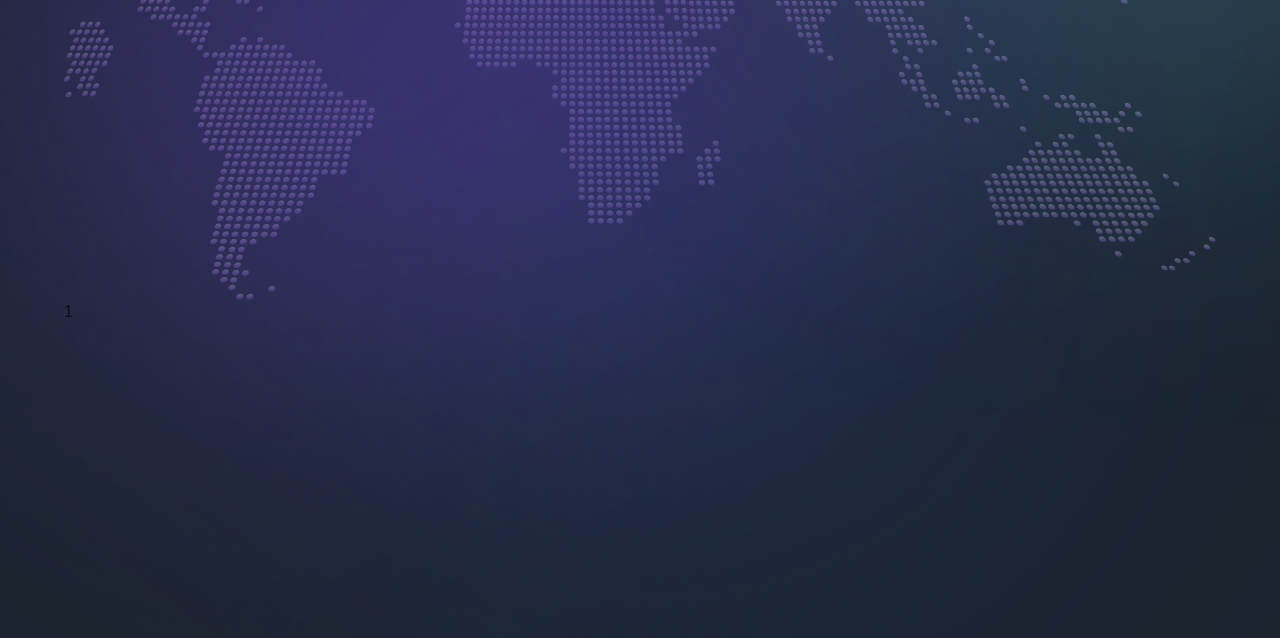
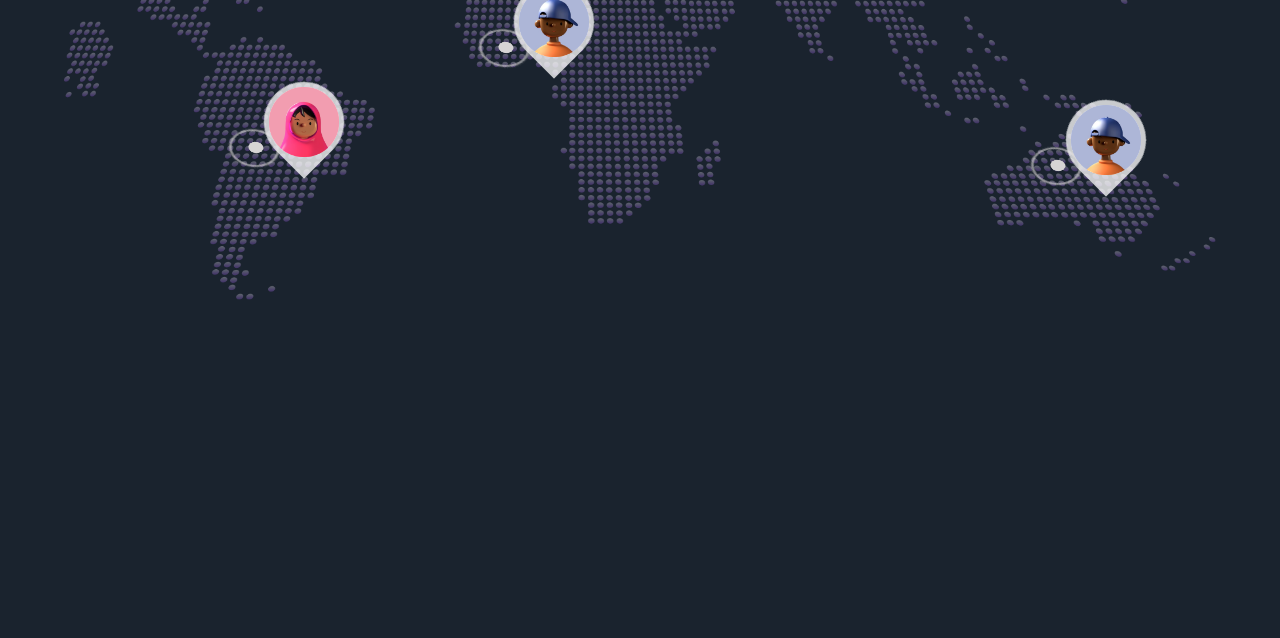
Before and after one commit to mininpark/modern-nextjs-animation-website, a Next.js app: page / in a window 1280 px wide. Shown: the part 4621-5259 px from the top of the page. Built offline with nearby package versions, Linux system fonts and the light colour scheme; a web font is replaced by a local one.

Commit message:
added hover with useState

```diff
--- a/app/page.js
+++ b/app/page.js
@@ -24,12 +24,8 @@ const Page = () => (
       <div className="gradient-04 z-0" />
       <WhatsNew />
     </div>
-    <div className="relative">
-      <World />
-      <Insights />
-      <div className="gradient-03 z-0" />
-      <div className="gradient-02 z-0" />
-    </div>
+    <World />
+    <Insights />
     <Feedback />
     <Footer />
   </div>
--- /dev/null
+++ b/components/atom/MapIcon.css
@@ -0,0 +1,56 @@
+/* .pulse {
+  border: 1px solid red;
+} */
+.img-icon {
+  border-radius: 50% 50% 50% 0;
+  width: 80px;
+  height: 80px;
+  background: rgba(255, 255, 255, 0.25);
+  border: 5px solid rgba(255, 255, 255, 0);
+  position: absolute;
+  transform: rotate(-45deg);
+  left: 50%;
+  top: 50%;
+  /* margin: -20px 0 0 -20px; */
+}
+
+.pulse {
+  background: #d6d4d4;
+  border-radius: 50%;
+  height: 14px;
+  width: 14px;
+  position: absolute;
+  left: -25%;
+  margin: 12px 0px 0px -7px;
+  transform: rotate3d(2, 2, 1, 45deg);
+  z-index: -2;
+}
+.pulse:after {
+  content: "";
+  border-radius: 50%;
+  height: 40px;
+  width: 40px;
+  position: absolute;
+  margin: -13px 0 0 -15px;
+  animation: pulsate 1s ease-out;
+  animation-iteration-count: infinite;
+  opacity: 0;
+  box-shadow: 0 0 1px 2px #d6d4d4;
+  animation-delay: 1.1s;
+}
+
+@keyframes pulsate {
+  0% {
+    transform: scale(0.1, 0.1);
+    opacity: 0;
+  }
+
+  50% {
+    opacity: 1;
+  }
+
+  100% {
+    transform: scale(1.2, 1.2);
+    opacity: 0;
+  }
+}
--- /dev/null
+++ b/components/atom/MapIcon.jsx
@@ -0,0 +1,34 @@
+'use client';
+
+import React, { useState } from 'react';
+import './MapIcon.css';
+
+const MapIcon = ({ peopleImgIndex, id, imgUrl, title }) => {
+  const [hover, setHover] = useState();
+
+  return (
+    <div
+      className="img-container cursor-pointer"
+      onMouseEnter={() => setHover(true)}
+      onMouseLeave={() => setHover(false)}
+    >
+      {hover ? (
+        <div className="w-[200px] h-[100px]">
+          <div>{id}</div>
+          <img src={imgUrl} />
+        </div>
+      ) : (
+        <div className="img-icon">
+          <div className="pulse" />
+          <img
+            src={`/people-0${peopleImgIndex}.png`}
+            alt="peopleImg"
+            className="rotate-45"
+          />
+        </div>
+      )}
+    </div>
+  );
+};
+
+export default MapIcon;
--- a/components/element/Features.jsx
+++ b/components/element/Features.jsx
@@ -1,7 +1,6 @@
-const Features = ({ text, title, subtitle, imgUrl, flexStyle, index }) => {
-  console.log(text);
-  return (
-    <div className={`${flexStyle} text-white items-center mt-[30px]`}>
+const Features = ({ text, title, subtitle, imgUrl, flexStyle, index }) => (
+  // TODO: KEY PROPS TO CHECK
+  <div className={`${flexStyle} text-white items-center mt-[30px]`} key={index}>
     <div className="w-[70px] min-w-[70px] h-[70px] mr-[30px] backdrop-blur-xl bg-[#323f5d] rounded-[24px] justify-center flex items-center">
       {imgUrl ? (
         <img src={imgUrl} alt={imgUrl + index} />
@@ -17,6 +16,4 @@ const Features = ({ text, title, subtitle, imgUrl, flexStyle, index }) => {
     )}
   </div>
 );
-};
-
 export default Features;
--- a/components/element/MapHover.jsx
+++ /dev/null
@@ -1,16 +0,0 @@
-import React from 'react';
-
-const MapHover = ({ peopleImgIndex, hover }) => (
-  <div className="">
-    {hover ? (
-      <div className="">
-        <img src={`/people-0${peopleImgIndex}.png`} alt="peopleImg" />
-        <div className="w-0 h-0 absolute border-l-[20px] border-l-transparent border-t-[40px] border-t-[#323f5d] border-r-[20px] border-r-transparent bottom-[-20px] left-[18px]  " />
-      </div>
-    ) : (
-      <div>1</div>
-    )}
-  </div>
-);
-
-export default MapHover;
--- a/components/element/index.js
+++ b/components/element/index.js
@@ -4,7 +4,7 @@ import ExploreCard from './ExploreCard';
 import InsightCard from './InsightCard';
 import Footer from './Footer';
 import Features from './Features';
-import MapHover from './MapHover';
+import MapHover from '../atom/MapIcon';
 
 export {
   Navbar,
--- a/components/section/World.jsx
+++ b/components/section/World.jsx
@@ -1,18 +1,17 @@
 'use client';
 
-import { useState, useEffect, useRef } from 'react';
-
+import { useEffect, useRef } from 'react';
 import gsap from 'gsap';
 import { ScrollTrigger } from 'gsap/ScrollTrigger';
 import styles from '../../styles';
-import { MainText, MapHover, TitleText } from '../element';
-// import { exploreWorlds } from '../../constants';
+import { MainText, TitleText } from '../element';
+import MapIcon from '../atom/MapIcon';
+import { exploreWorlds } from '../../constants';
 
 gsap.registerPlugin(ScrollTrigger);
 
 const World = () => {
   const sectionWorldRef = useRef();
-  const [hover, setHover] = useState(false);
 
   useEffect(() => {
     gsap.fromTo(
@@ -41,21 +40,30 @@ const World = () => {
         />
         <div
           style={{ marginTop: '100px' }}
+          ref={sectionWorldRef}
           className="relative"
-          ref={sectionWorldRef}
         >
           <img src="/map.png" alt="map" className="w-full" />
-          <div
-            className="hover-container absolute"
-            onMouseEnter={() => setHover(true)}
-            onMouseLeave={() => setHover(false)}
-          >
-            <MapHover
-              peopleImgIndex="1"
-              className="absolute w-[73px] h-[73px] rounded-[36px] backdrop-blur-xl bg-[#323f5d] cursor-pointer"
-              onHover={hover}
-            />
-          </div>
+          {/* TODO: HOW TO PUT OBJECTS IN MAP WITH DIFFEREN POSITIONS CSS */}
+          {exploreWorlds.map((item, i) => (
+            <div key={i}>
+              <div className="absolute top-[20px] left-[100px]">
+                <MapIcon peopleImgIndex="1" {...item} />
+              </div>
+              <div className="absolute top-[300px] left-[200px]">
+                <MapIcon peopleImgIndex="2" {...item} />
+              </div>
+              <div className="absolute top-[200px] left-[450px]">
+                <MapIcon peopleImgIndex="3" {...item} />
+              </div>
+              <div className="absolute top-[100px] right-[370px]">
+                <MapIcon peopleImgIndex="1" {...item} />
+              </div>
+              <div className="absolute bottom-[200px] right-[150px]">
+                <MapIcon peopleImgIndex="3" {...item} />
+              </div>
+            </div>
+          ))}
         </div>
         <div className="gradient-04 z-0" />
       </div>
```
Lines whose indentation alone changed are shown as unchanged.
